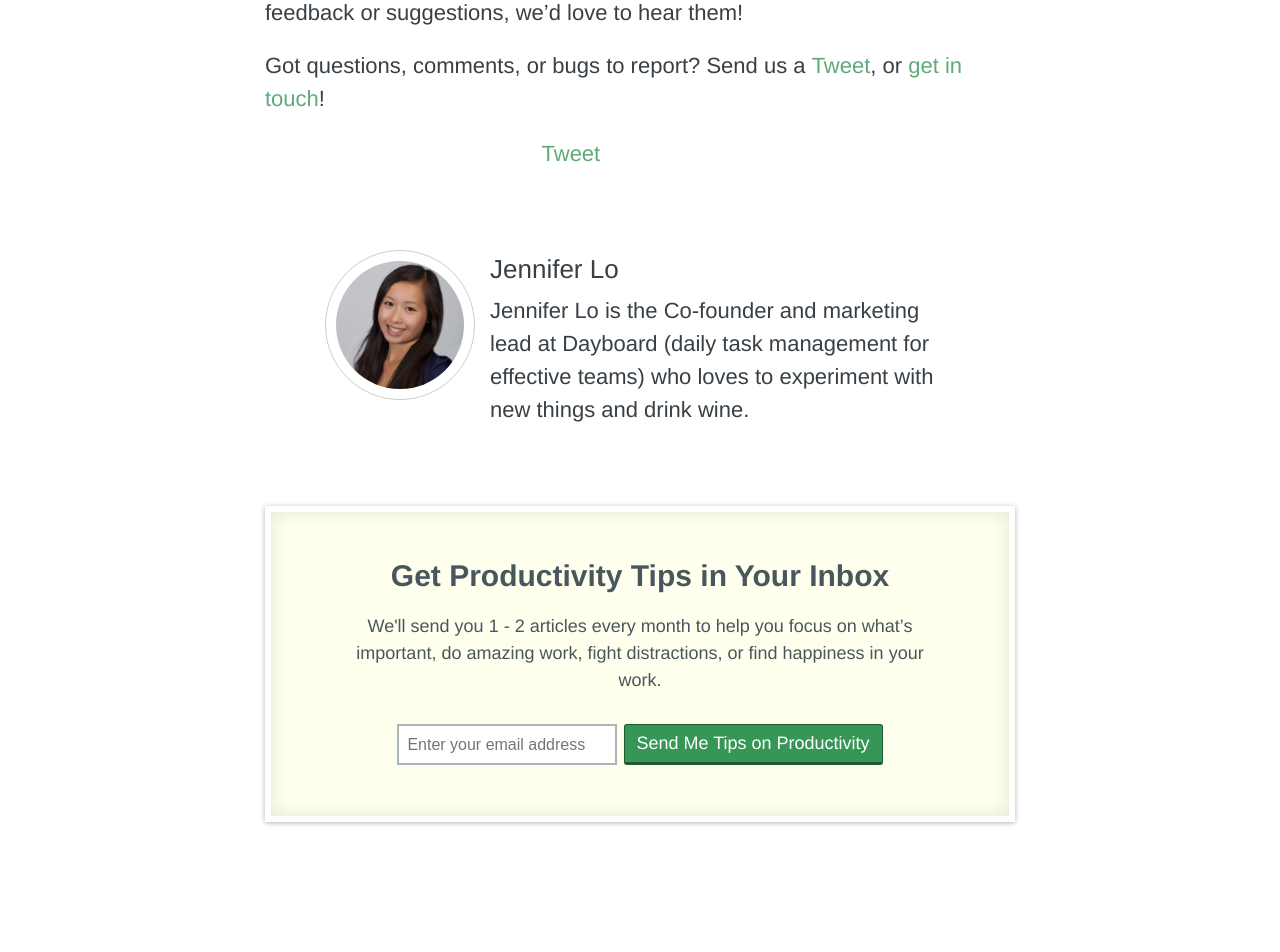
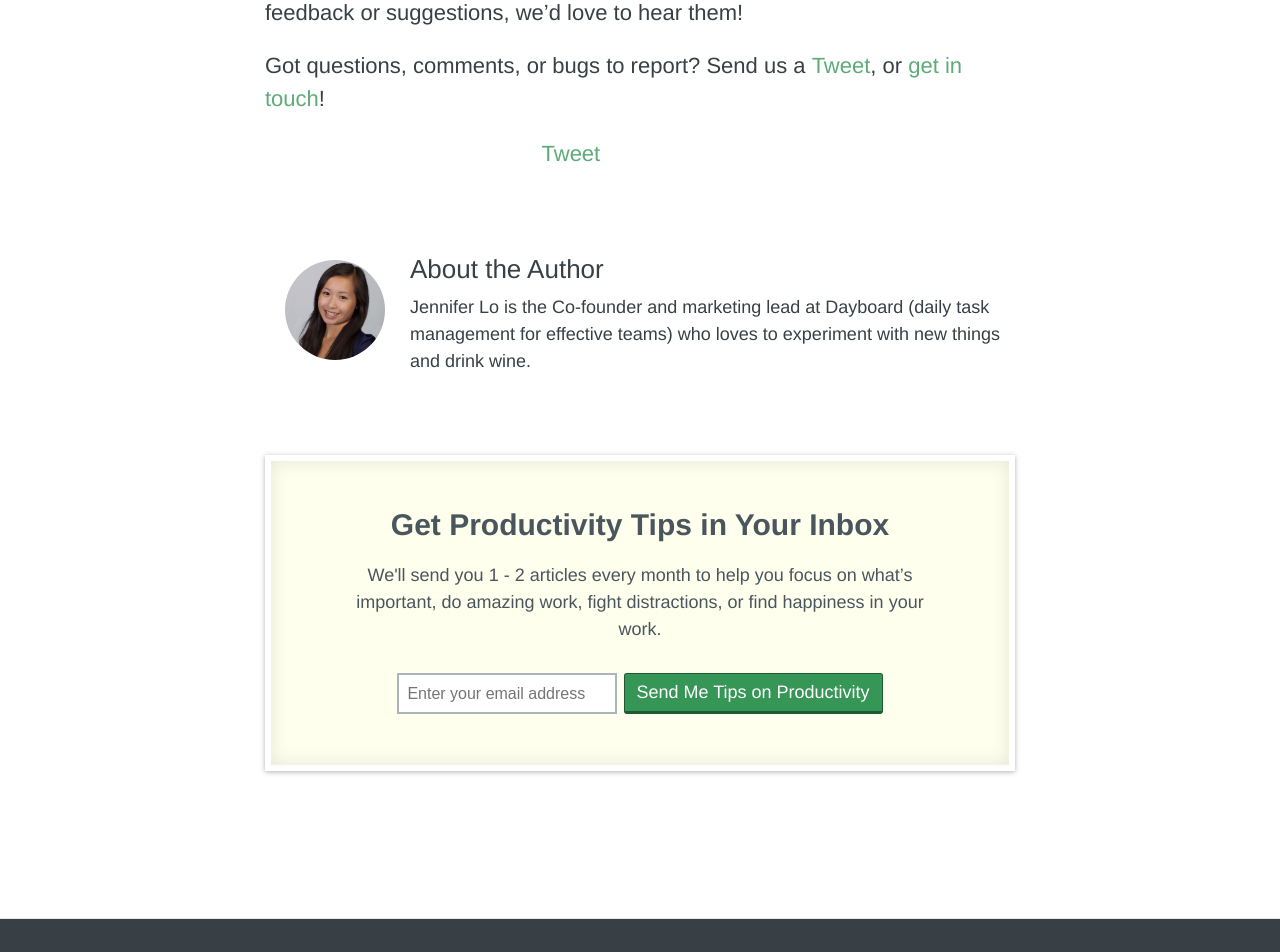
Before and after one commit to dayboard/blog, a Jekyll site: the page built from _posts/tumblr/2014-10-27-plan-tasks-for-tomorrow-and-see-last-14-day-progress.html, in a window 1280 px wide. Shown: the part 2043-2995 px from the top of the page. Built offline with Jekyll 4.4.1, drawn with Linux system fonts in a browser that asks for light colours; nearby versions of some CDN libraries; comment, search, counter and statistics services are not loaded; grey boxes are pictures that could not be loaded.

Commit message:
Removed name as heading to author and replaced as 'About the Author' + changed some styling for author

```diff
--- a/_layouts/post.html
+++ b/_layouts/post.html
@@ -31,7 +31,7 @@ layout: default
 
     <section class="author">
       <img class="profile" src="{{ author.avatar_url }}" />
-      <h3>{{ author.name }}</h3>
+      <h3>About the Author</h3>
       <p>{{ author.bio }}</p>
     </section>
 
--- a/_sass/_layout.scss
+++ b/_sass/_layout.scss
@@ -414,24 +414,25 @@
 
   .author {
     overflow: auto;
-    padding: $spacing-unit;
+    padding: $spacing-unit 10px;
 
     @include media-query($on-laptop) {
-      padding: 5%;
+      padding: 5% 2%;
     }
 
     .profile {
+      border: none;
       border-radius: 50%;
-      max-width: 150px;
+      max-width: 120px;
       float: left;
       height: 100%;
-      max-height: 150px;
+      max-height: 120px;
       margin: 0 15px 0 0;
       width: 100%;
 
       @include media-query($on-laptop) {
-        max-height: 100px;
-        max-width: 100px;
+        max-height: 110px;
+        max-width: 110px;
       }
 
       @include media-query($on-palm) {
@@ -446,7 +447,7 @@
 
     h3,
     .bio {
-      margin-left: 165px;
+      margin-left: 135px;
 
       @include media-query($on-laptop) {
         margin-left: 115px;
@@ -456,6 +457,8 @@
         margin-left: 95px;
       }
     }
+
+    p { font-size: 18px; }
   }
 
   .opt-in {
```
